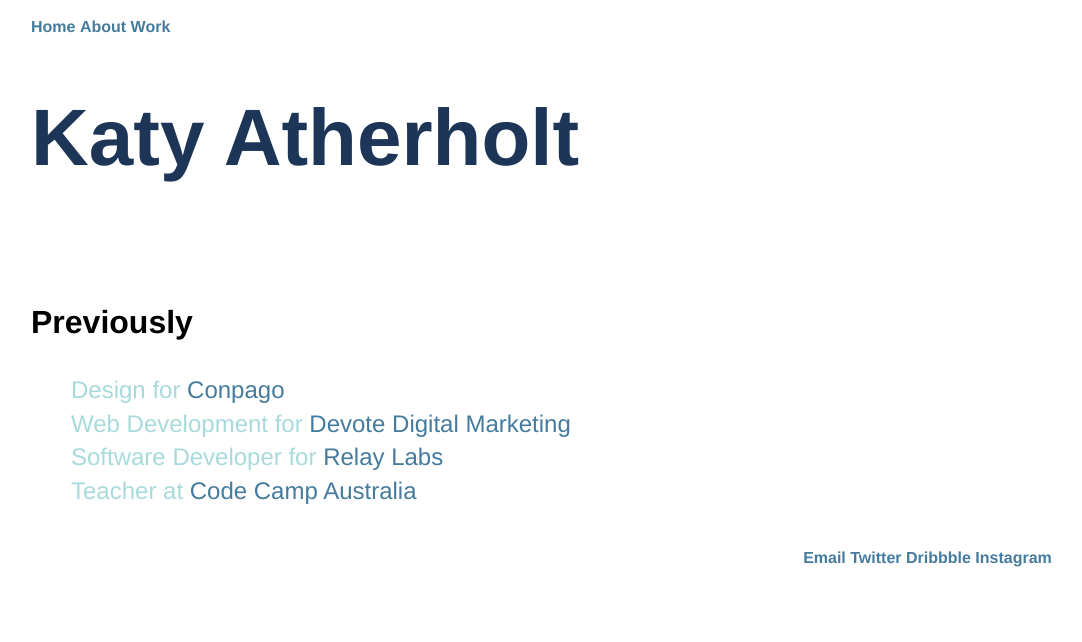
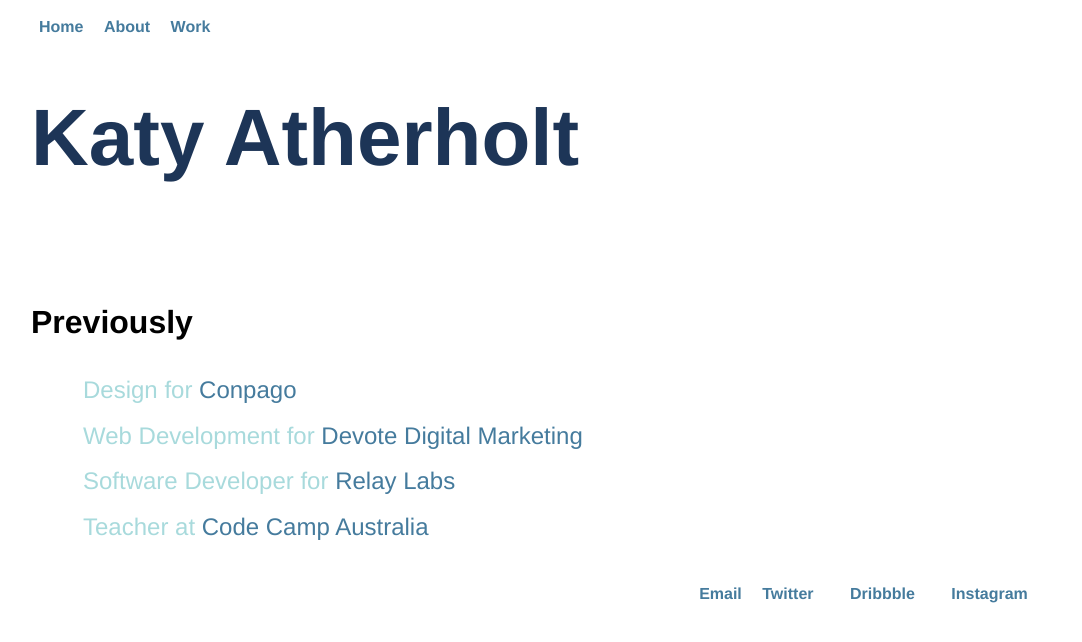
Before and after one commit to katherholt/katherholt.github.io, a Jekyll site: the page built from index.html, in a window 1280 px wide. Shown: the top 642 px of the page, without its empty margins (33-1115 px from the left). Built offline with Jekyll 4.4.1, drawn with Linux system fonts in a browser that asks for light colours; some web fonts are replaced.

Commit message:
Update main.css

```diff
--- a/css/main.css
+++ b/css/main.css
@@ -12,6 +12,7 @@ h3, h4 { font-family: 'Helvetica', 'Arial', 'Sans-Serif'; font-size: 2em; font-c
 
 nav ul, footer ul { font-size: 1em; font-family: 'Helvetica', 'Arial', 'Sans-Serif'; padding: 0px; list-style: none; font-weight: bold; }
 nav ul li, footer ul li { display: inline; }
+li { margin: .5em; }
 
 footer { font-size: 1em; background-color: #F1FAEE; width: 90%; }
 ul.footer { float: right; margin-right: 1em; }
```
